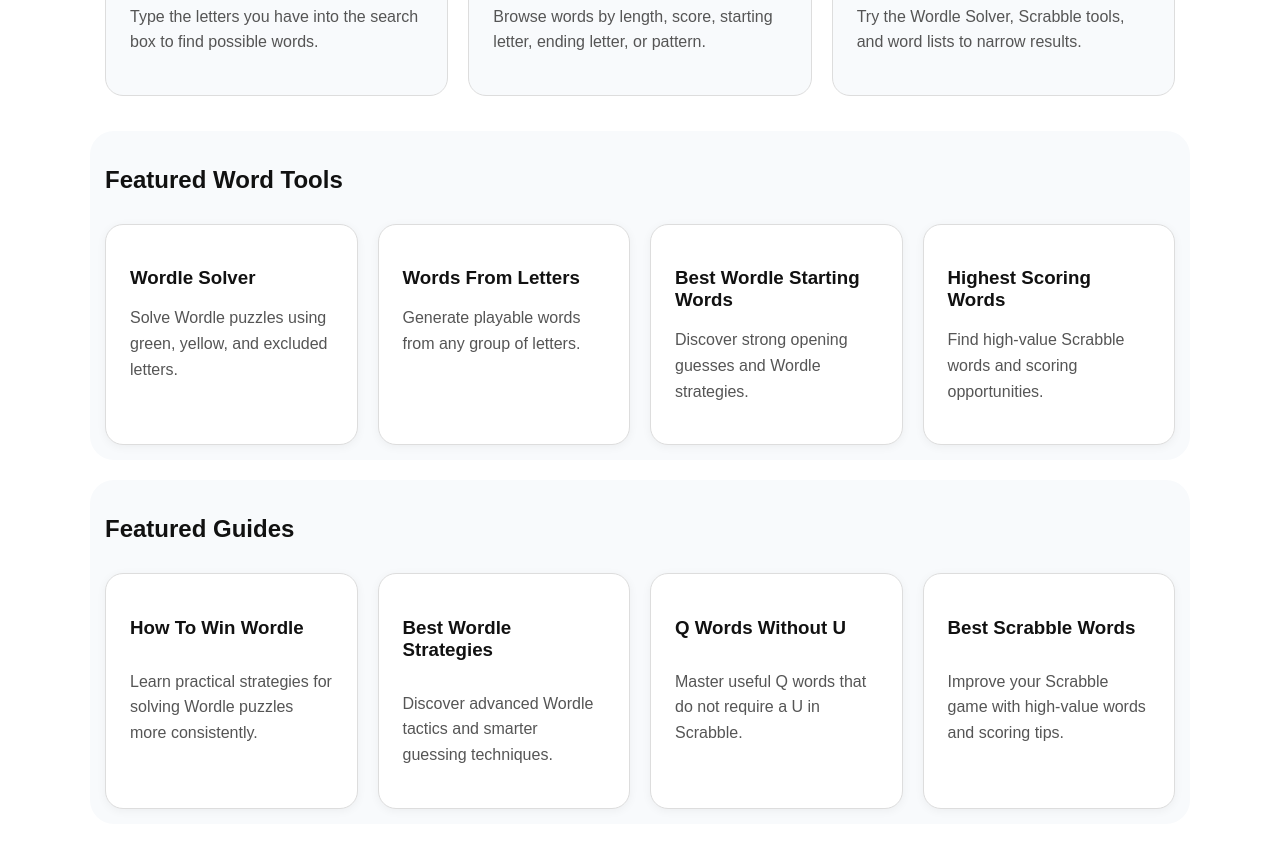
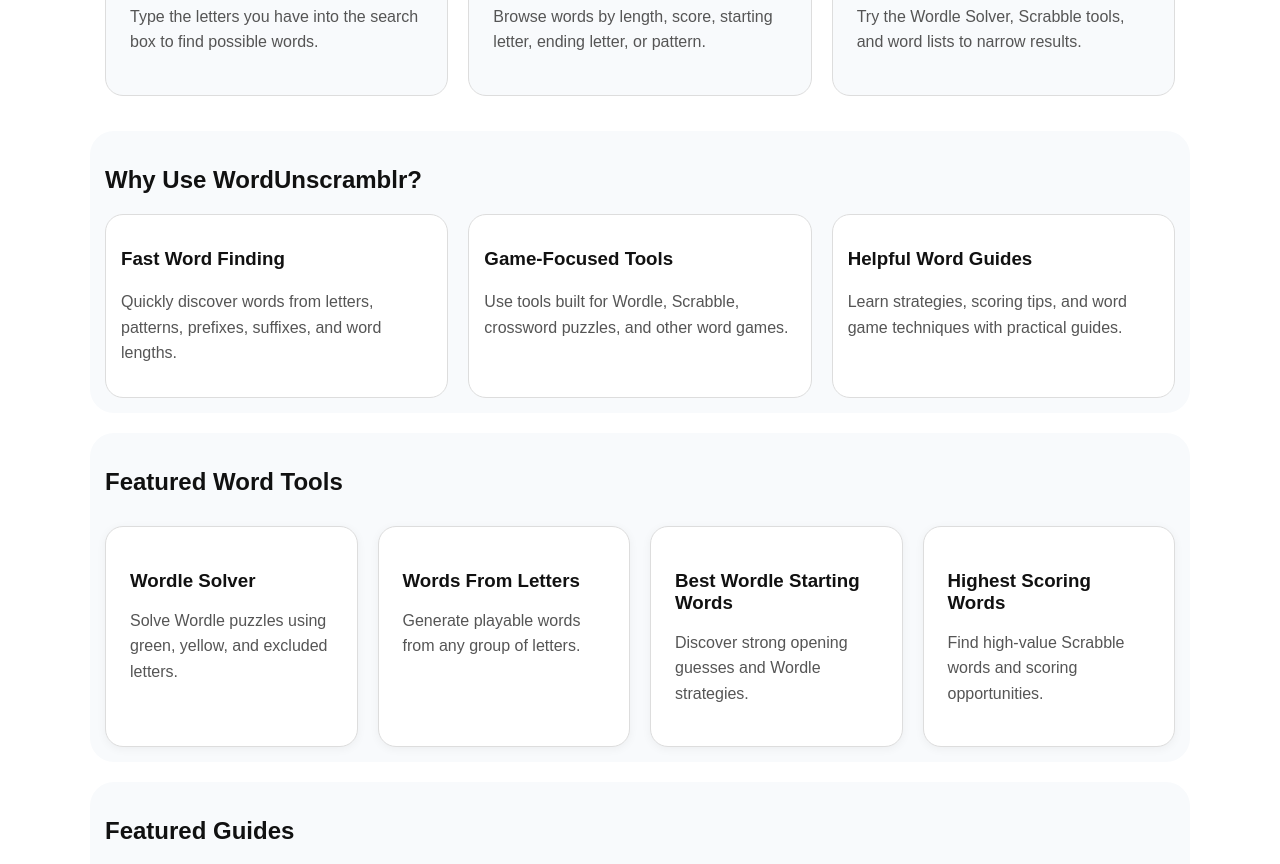
Before and after one commit to valuesource/word-tools, a Next.js app: page / in a window 1280 px wide. Shown: the part 1680-2544 px from the top of the page. Built offline with nearby package versions, Linux system fonts and the light colour scheme.

Commit message:
Add Google Adsense ID

```diff
--- a/app/page.js
+++ b/app/page.js
@@ -297,6 +297,56 @@
   </div>
 </section>
 
+<section
+  style={{
+    marginTop: 20,
+    background: '#f8fafc',
+    borderRadius: 24,
+    padding: 15,
+  }}
+>
+  <h2>Why Use WordUnscramblr?</h2>
+
+  <div
+    style={{
+      display: 'grid',
+      gridTemplateColumns: 'repeat(auto-fit, minmax(220px, 1fr))',
+      gap: 20,
+      marginTop: 20,
+    }}
+  >
+    {[
+      {
+        title: 'Fast Word Finding',
+        text: 'Quickly discover words from letters, patterns, prefixes, suffixes, and word lengths.',
+      },
+      {
+        title: 'Game-Focused Tools',
+        text: 'Use tools built for Wordle, Scrabble, crossword puzzles, and other word games.',
+      },
+      {
+        title: 'Helpful Word Guides',
+        text: 'Learn strategies, scoring tips, and word game techniques with practical guides.',
+      },
+    ].map((item) => (
+      <div
+        key={item.title}
+        style={{
+          background: '#fff',
+          border: '1px solid #ddd',
+          borderRadius: 18,
+          padding: 15,
+        }}
+      >
+        <h3>{item.title}</h3>
+        <p style={{ color: '#555', lineHeight: 1.6 }}>
+          {item.text}
+        </p>
+      </div>
+    ))}
+  </div>
+</section>
+
       <section
   style={{
     marginTop: 20,
```
Also changed, not shown: public/ads.txt (added).
